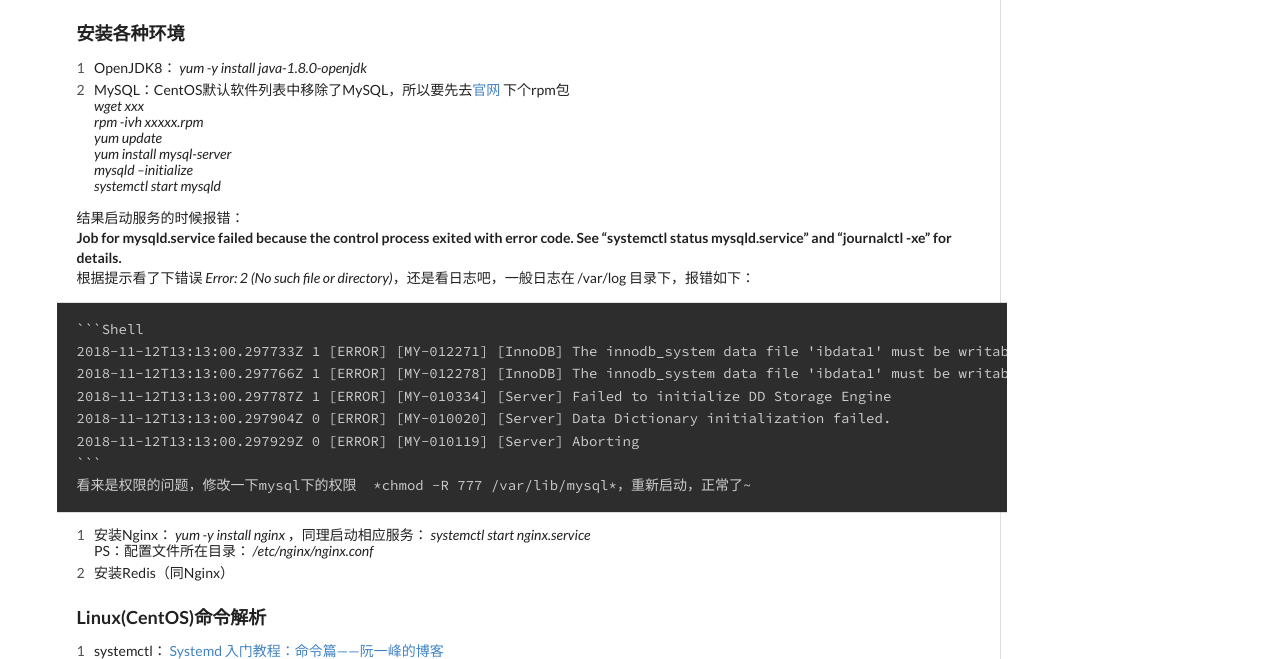
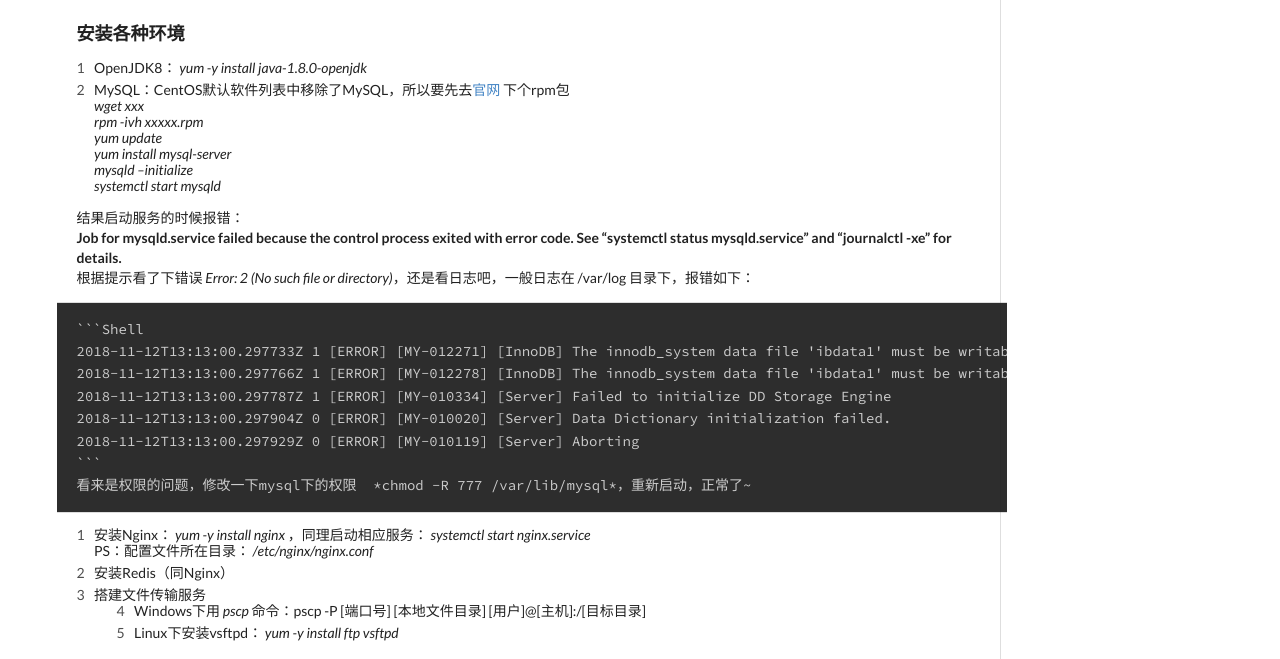
Before and after one commit to Slaughter96/Slaughter96.github.io, a plain HTML site: page 2018/11/12/CentOS下一些日常操作记录/index.html in a window 1280 px wide. Shown: the part 129-788 px from the top of the page. Drawn offline with nearby package versions, Linux system fonts and the light colour scheme; a script that the page names is missing.

Commit message:
Site updated: 2018-11-13 22:18:17

```diff
--- a/2018/11/12/CentOS下一些日常操作记录/index.html
+++ b/2018/11/12/CentOS下一些日常操作记录/index.html
@@ -17,7 +17,7 @@
 <meta property="og:site_name" content="太年轻的博客">
 <meta property="og:description" content="&amp;#x4E4B;&amp;#x524D;&amp;#x4E00;&amp;#x76F4;&amp;#x7528;windows&amp;#x670D;&amp;#x52A1;&amp;#x5668;&amp;#xFF0C;&amp;#x9762;&amp;#x8BD5;&amp;#x7684;&amp;#x65F6;&amp;#x5019;&amp;#x4E0D;&amp;#x4F1A;Linux&amp;#x88AB;&amp;#x9119;&amp;#x89C6;&amp;#x4E86;&amp;#xFF0C;&amp;#x662F;&amp;#x65F6;&amp;#x">
 <meta property="og:locale" content="default">
-<meta property="og:updated_time" content="2018-11-13T13:53:06.825Z">
+<meta property="og:updated_time" content="2018-11-13T14:17:50.803Z">
 <meta name="twitter:card" content="summary">
 <meta name="twitter:title" content="记录一下CentOS一些日常操作">
 <meta name="twitter:description" content="&amp;#x4E4B;&amp;#x524D;&amp;#x4E00;&amp;#x76F4;&amp;#x7528;windows&amp;#x670D;&amp;#x52A1;&amp;#x5668;&amp;#xFF0C;&amp;#x9762;&amp;#x8BD5;&amp;#x7684;&amp;#x65F6;&amp;#x5019;&amp;#x4E0D;&amp;#x4F1A;Linux&amp;#x88AB;&amp;#x9119;&amp;#x89C6;&amp;#x4E86;&amp;#xFF0C;&amp;#x662F;&amp;#x65F6;&amp;#x">
@@ -190,6 +190,11 @@
 </code></pre><ol start="3" class="ui list">
 <li>&#x5B89;&#x88C5;Nginx&#xFF1A; <em>yum -y install nginx</em> &#xFF0C;&#x540C;&#x7406;&#x542F;&#x52A8;&#x76F8;&#x5E94;&#x670D;&#x52A1;&#xFF1A; <em>systemctl start nginx.service</em><br>PS&#xFF1A;&#x914D;&#x7F6E;&#x6587;&#x4EF6;&#x6240;&#x5728;&#x76EE;&#x5F55;&#xFF1A; <em>/etc/nginx/nginx.conf </em> </li>
 <li>&#x5B89;&#x88C5;Redis&#xFF08;&#x540C;Nginx&#xFF09;</li>
+<li>&#x642D;&#x5EFA;&#x6587;&#x4EF6;&#x4F20;&#x8F93;&#x670D;&#x52A1;<ul>
+<li>Windows&#x4E0B;&#x7528; <em>pscp</em> &#x547D;&#x4EE4;&#xFF1A;pscp -P [&#x7AEF;&#x53E3;&#x53F7;] [&#x672C;&#x5730;&#x6587;&#x4EF6;&#x76EE;&#x5F55;] [&#x7528;&#x6237;]@[&#x4E3B;&#x673A;]:/[&#x76EE;&#x6807;&#x76EE;&#x5F55;]</li>
+<li>Linux&#x4E0B;&#x5B89;&#x88C5;vsftpd&#xFF1A;  <em>yum -y install ftp vsftpd</em></li>
+</ul>
+</li>
 </ol>
 <h3 id="Linux-CentOS-&#x547D;&#x4EE4;&#x89E3;&#x6790;"><a href="#Linux-CentOS-&#x547D;&#x4EE4;&#x89E3;&#x6790;" class="headerlink" title="Linux(CentOS)&#x547D;&#x4EE4;&#x89E3;&#x6790;"></a>Linux(CentOS)&#x547D;&#x4EE4;&#x89E3;&#x6790;</h3><ol class="ui list">
 <li>systemctl&#xFF1A;  <a href="http://www.ruanyifeng.com/blog/2016/03/systemd-tutorial-commands.html" target="_blank" rel="noopener">Systemd &#x5165;&#x95E8;&#x6559;&#x7A0B;&#xFF1A;&#x547D;&#x4EE4;&#x7BC7;&#x2014;&#x2014;&#x962E;&#x4E00;&#x5CF0;&#x7684;&#x535A;&#x5BA2;</a></li>
```
